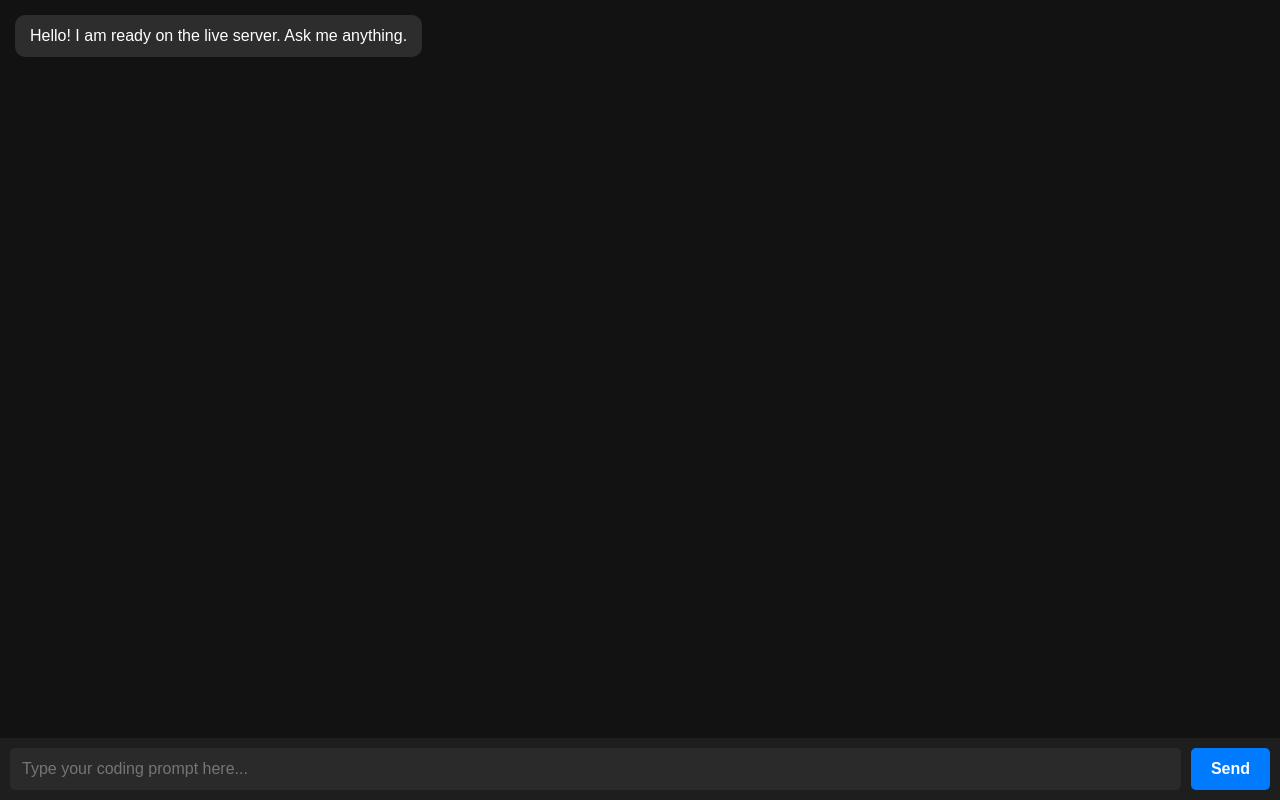
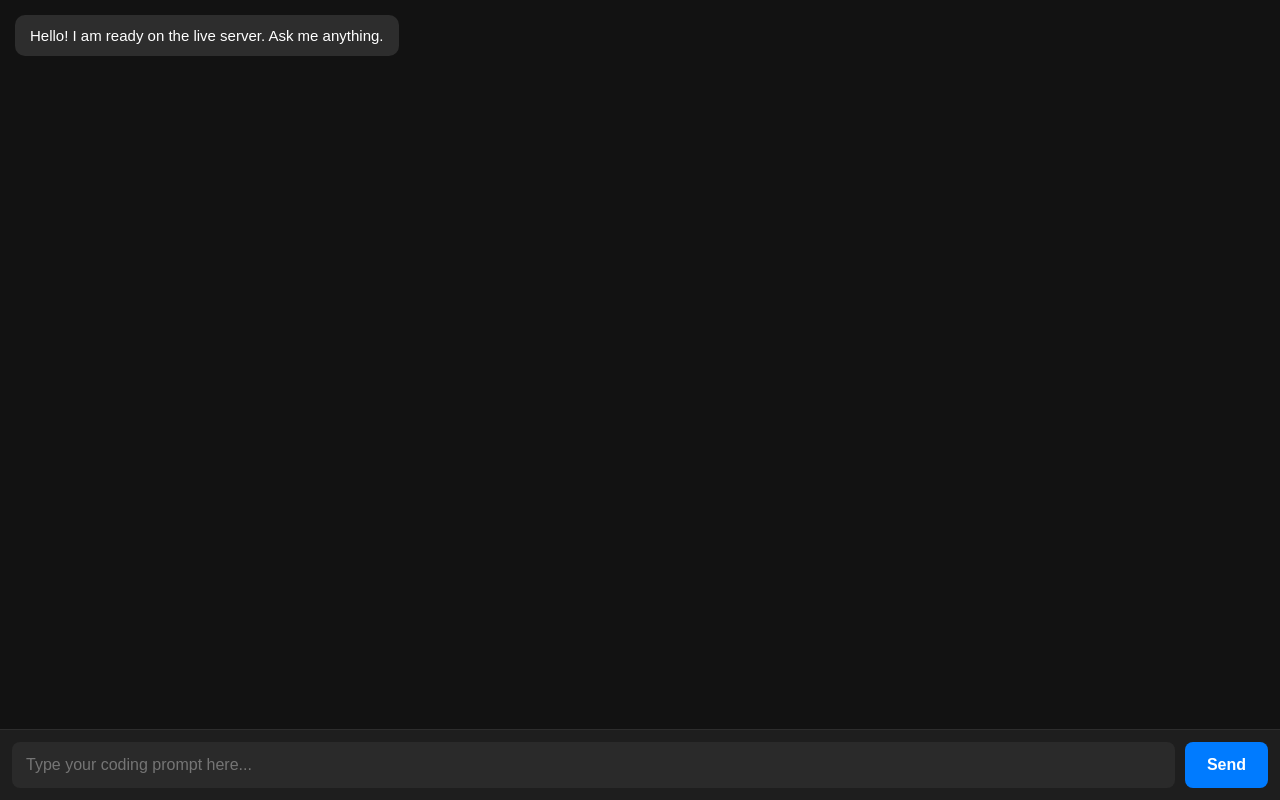
Before and after one commit to Kaiser7277/Unrestricted-ai7, a plain HTML site: page index.html in a window 1280 px wide. Drawn offline with Linux system fonts and the light colour scheme.

Commit message:
Enhance chat UI and input functionality
Updated styles for chat input area and message display.

```diff
--- a/index.html
+++ b/index.html
@@ -2,18 +2,19 @@
 <html lang="en">
 <head>
     <meta charset="UTF-8">
-    <meta name="viewport" content="width=device-width, initial-scale=1.0">
+    <meta name="viewport" content="width=device-width, initial-scale=1.0, maximum-scale=1.0, user-scalable=no">
     <title>My Unrestricted AI</title>
     <style>
         * { box-sizing: border-box; margin: 0; padding: 0; }
-        body { font-family: Arial, sans-serif; background: #121212; color: white; display: flex; flex-direction: column; height: 100vh; }
-        #chat-box { flex: 1; padding: 15px; overflow-y: auto; display: flex; flex-direction: column; gap: 10px; }
-        .msg { padding: 10px 15px; border-radius: 10px; max-width: 80%; word-break: break-word; line-height: 1.4; }
+        body { font-family: Arial, sans-serif; background: #121212; color: white; display: flex; flex-direction: column; height: 100vh; height: -webkit-fill-available; overflow: hidden; }
+        #chat-box { flex: 1; padding: 15px; overflow-y: auto; display: flex; flex-direction: column; gap: 10px; margin-bottom: 70px; }
+        .msg { padding: 10px 15px; border-radius: 10px; max-width: 85%; word-break: break-word; line-height: 1.4; font-size: 15px; }
         .user { background: #007bff; align-self: flex-end; }
         .ai { background: #2d2d2d; align-self: flex-start; white-space: pre-wrap; }
-        #input-area { display: flex; padding: 10px; background: #1e1e1e; gap: 10px; }
-        input { flex: 1; padding: 12px; border: none; border-radius: 5px; background: #2a2a2a; color: white; font-size: 16px; }
-        button { padding: 12px 20px; border: none; border-radius: 5px; background: #007bff; color: white; font-weight: bold; font-size: 16px; }
+        #input-area { display: flex; padding: 12px; background: #1e1e1e; gap: 10px; position: fixed; bottom: 0; left: 0; right: 0; width: 100%; border-top: 1px solid #2d2d2d; z-index: 1000; }
+        input { flex: 1; padding: 14px; border: none; border-radius: 8px; background: #2a2a2a; color: white; font-size: 16px; outline: none; }
+        button { padding: 14px 22px; border: none; border-radius: 8px; background: #007bff; color: white; font-weight: bold; font-size: 16px; cursor: pointer; }
+        button:active { background: #0056b3; }
     </style>
 </head>
 <body>
@@ -47,7 +48,6 @@
             chatBox.scrollTop = chatBox.scrollHeight;
 
             try {
-                // लाइव सर्वर पर यह डायरेक्ट URL बिना किसी एरर के काम करेगा
                 const response = await fetch("https://openrouter.ai", {
                     method: "POST",
                     headers: {
@@ -74,6 +74,13 @@
             }
             chatBox.scrollTop = chatBox.scrollHeight;
         }
+
+        // Enter key dabane par bhi message send ho jaye, uske liye:
+        document.getElementById("user-input").addEventListener("keypress", function(event) {
+            if (event.key === "Enter") {
+                sendMessage();
+            }
+        });
     </script>
 </body>
 </html>
```
